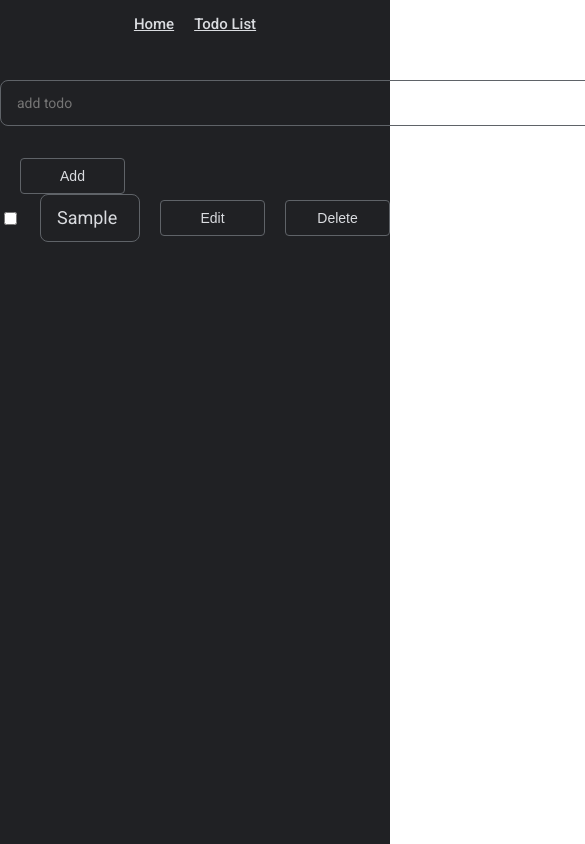
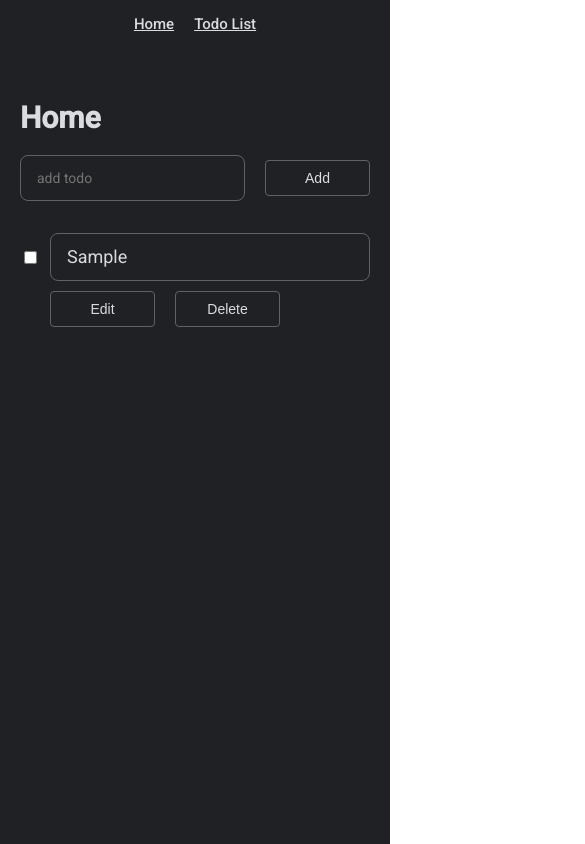
Before and after one commit to anastasijaprogramer/react-todo-app, a React (Create React App) app: page / in a window 390 px wide. Both pictures are taken after typing "Sample" into the empty fields and a click on the button "Add". Shown: the whole page, 585 px wide, since content can reach past the window. Built offline with nearby package versions, Linux system fonts and the light colour scheme.

Commit message:
set limit of 10 to list

```diff
--- a/src/App.css
+++ b/src/App.css
@@ -15,8 +15,32 @@
   margin-top: 32px;
   width: 100%;
   margin-inline: auto;
-  max-width: 725px;
+  max-width: 765px;
+  padding: 0 20px 32px;
 }
+
+form{
+  display: flex;
+  align-items: center;
+  margin-bottom: 32px;
+}
+
+/* input field */
+.add-todo-input{
+  min-height: 46px;
+  padding: 12px 16px 12px 16px;
+
+  border-radius: 8px;
+  outline: none;
+  background-color: transparent;
+  color: #dadce0;
+  border:1px solid #5f6368;
+  max-width: 600px;
+  width: 100%;
+  font-size: .875rem;
+  line-height: 1.25rem;
+}
+
 
 /* result list */
  .result-list{
@@ -48,6 +72,10 @@
   font-size: 18px;
   font-weight: 400;
   color: #dadce0;
+}
+
+.label:hover{
+  box-shadow: 0 1px 2px 0 rgba(0,0,0,0.6),0 1px 3px 1px rgba(0,0,0,0.302);
 }
 
 input{
@@ -84,20 +112,6 @@ input{
 }
 
 
-/* input field */
-.add-todo-input{
-  min-height: 46px;
-  padding: 12px 16px 12px 16px;
-  margin-bottom: 32px;
-  border-radius: 8px;
-  outline: none;
-  background-color: transparent;
-  color: #dadce0;
-  border:1px solid #5f6368;
-  width: 600px;
-  font-size: .875rem;
-  line-height: 1.25rem;
-}
 
 .route-list{
   display: flex;
@@ -107,6 +121,39 @@ input{
   padding: 0;
 }
 
+.button-wrapper{
+  display: flex;
+  justify-content: flex-start;
+  align-items: center;
+  gap: 20px;
+}
+
 .route a{
   color: #dadce0;
 }
+
+
+/* responsive */
+
+@media (max-width: 600px) {
+  .list-item{
+    flex-wrap: wrap;
+  }
+
+  .label{
+    flex-grow: 1;
+  }
+
+  .button-wrapper{
+    margin-left: 30px;
+  }
+
+  .list-item{
+    gap: 10px;
+  }
+
+  .result-list{
+gap: 25px;
+  }
+
+}
--- a/src/components/AddTodo.js
+++ b/src/components/AddTodo.js
@@ -12,7 +12,6 @@ const AddTodo = ({ onAddTodo }) =>
 
         //send new todo
         onAddTodo(newTodo);
-        //clear input field
         setnewTodo("");
     }
 
--- a/src/components/TodoItem.js
+++ b/src/components/TodoItem.js
@@ -29,14 +29,18 @@ const TodoItem = ({ todo, onDeleteTodo, onUpdateTodo, onCompleteTodo }) =>
 
     return (
         <li className='list-item'>
+
             <input type="checkbox" onChange={handleChecked} checked={isChecked} />
             {isEditing ?
                 (<input value={updatedToDo}
                     onChange={(e) => setUpdatedToDo(e.target.value)}
-                    className={isChecked ? "checked label" : 'label'} />)
+                    className={isChecked ? "checked label" : 'label'}
+                    maxLength="20" />)
                 :
                 (<label className={isChecked ? "checked label" : 'label'}>{updatedToDo}</label>)
             }
+
+            <div className='button-wrapper'>
                 <button onClick={handleUpdate}
                     type="button" className="btn btn--edit" >
                     {isEditing ? "Save" : "Edit"}
@@ -45,7 +49,8 @@ const TodoItem = ({ todo, onDeleteTodo, onUpdateTodo, onCompleteTodo }) =>
                     type="button" className="btn btn--delete">
                     Delete
                 </button>
-        </li>
+            </div>
+        </li >
     );
 }
 
--- a/src/pages/Home.js
+++ b/src/pages/Home.js
@@ -4,51 +4,59 @@ import TodoList from '../components/TodoList';
 
 const Home = () =>
 {
-    //get todos list
+    // get todos list
     const [todos, setTodos] = useState(() =>
     {
         const savedTodos = localStorage.getItem('todos');
-        return savedTodos ? JSON.parse(savedTodos) : [];
+        const parsedTodos = savedTodos ? JSON.parse(savedTodos) : [];
+        return parsedTodos.slice(0, 10);  // ensures only the first 10 items are set
     });
 
-    //save todos to local storage on change
+    // save todos to local storage on change
     useEffect(() =>
     {
         localStorage.setItem('todos', JSON.stringify(todos));
     }, [todos]);
 
 
-    //handle add todo
+    // handle add todo
     const addTodo = (newTodo) =>
     {
-        setTodos([...todos, { id: Date.now(), text: newTodo, isCompleted: false }]);
+        if (todos.length >= 10) {
+            alert('The maximum number of todos is reached')
+            return;
+        }
+
+        setTodos([...todos, { id: Date.now(), text: newTodo, isCompleted: false }])
+
     }
 
-    //handle delete todo
+    // handle delete todo
     const deleteTodo = (id) =>
     {
         setTodos(todos.filter(todo => todo.id !== id));
     }
 
-    //handle update todo
+    // handle update todo
     const updateTodo = (id, newText) =>
     {
         setTodos(todos.map(todo => todo.id === id ? { ...todo, text: newText } : todo));
     }
 
-    //handle update todo
+    // handle update todo
     const completeTodo = (id, isCompleted) =>
     {
         const updatedTodos = todos.map(todo => todo.id === id ? { ...todo, isCompleted: isCompleted } : todo);
 
-        //a=true; b=false; which translate to 1-0=1 from boolean values
-        //if the result is positive 'b' comes before 'a'
+        // a=true; b=false; which translate to 1-0=1 from boolean values
+        // if the result is positive 'b' comes before 'a'
         const sortedTodos = updatedTodos.sort((a, b) => a.isCompleted - b.isCompleted);
         setTodos(sortedTodos);
     }
 
     return (
         <>
+            <h1>Home</h1>
             <AddTodo onAddTodo={addTodo} />
 
             <TodoList todos={todos}
--- a/src/pages/TodoListPage.js
+++ b/src/pages/TodoListPage.js
@@ -6,6 +6,7 @@ const TodoListPage = () =>
 
     return (
         <div>
+            <h1>Todo List</h1>
             <ul className="result-list">
                 {savedTodos.map((todo) =>
                 {
```
Lines whose indentation alone changed are shown as unchanged.
